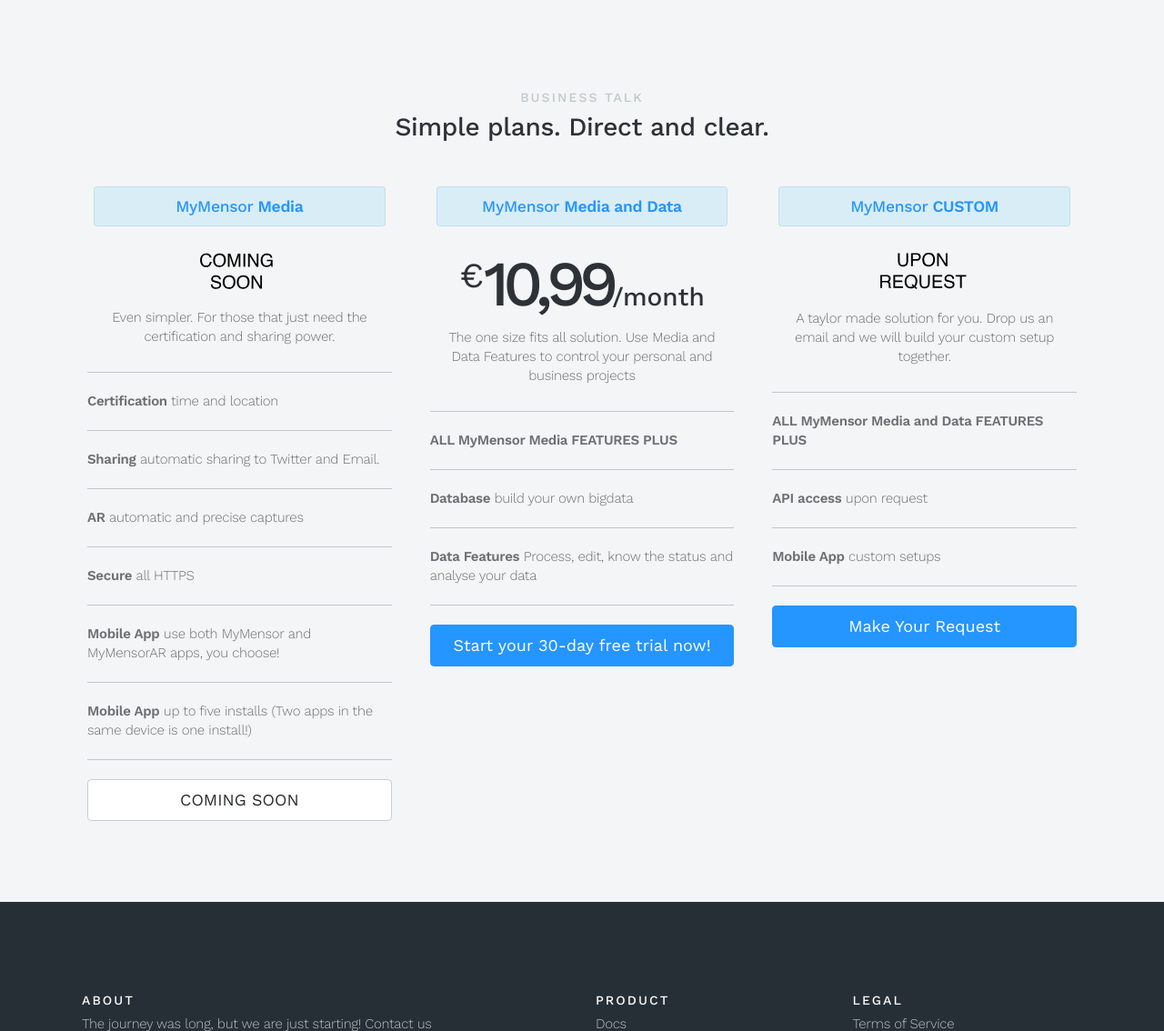
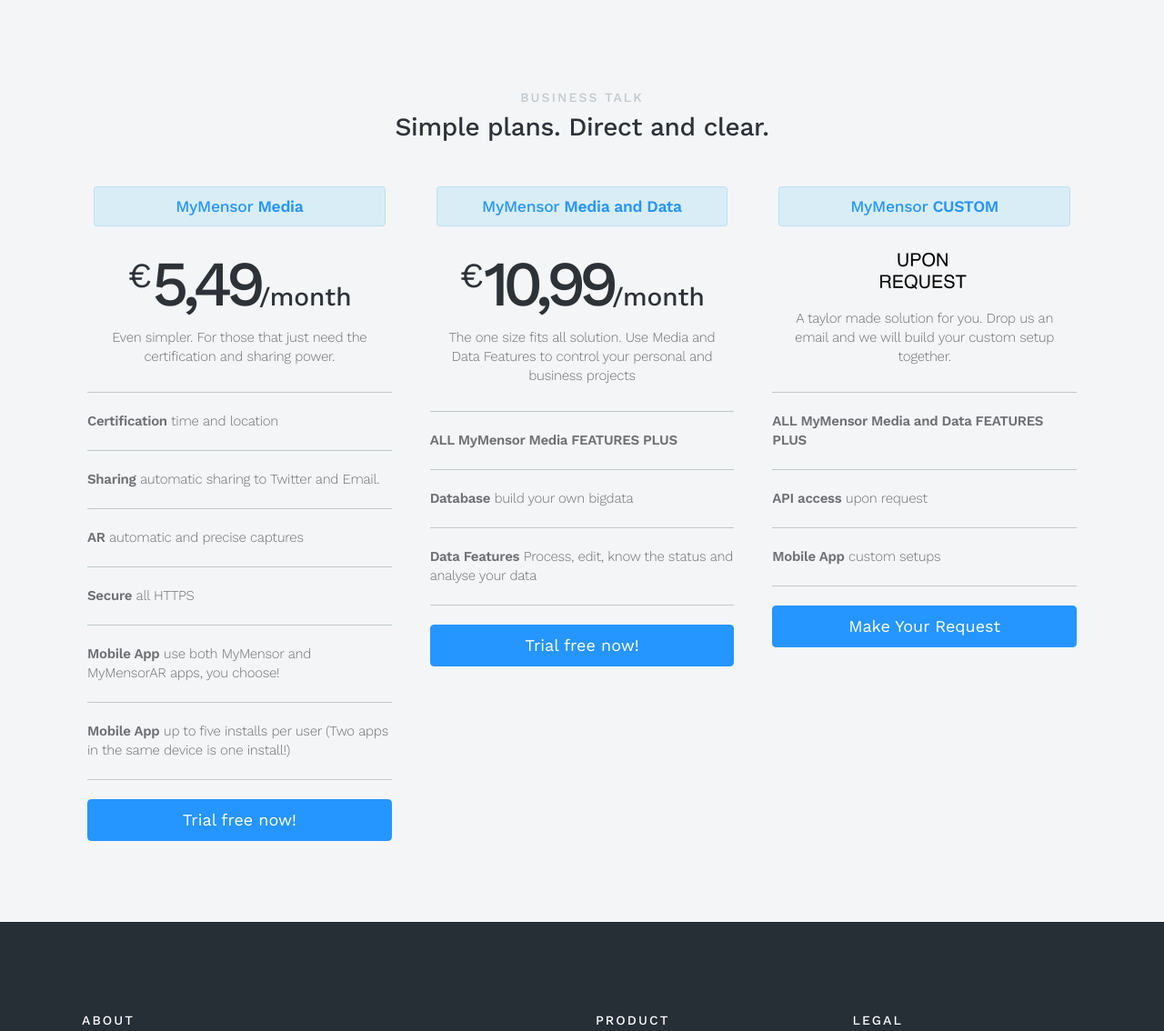
Before and after one commit to jorgercg/MyMensorWebsite, a Django app: page /en/ in a window 1280 px wide. Shown: the part 4785-5919 px from the top of the page at 91% size. Run offline with Django 3.2, Linux system fonts and the light colour scheme; some libraries are stand-ins or nearby versions.

Commit message:
10SET2017 11h42min

```diff
--- a/mymwebsite/templates/index.html
+++ b/mymwebsite/templates/index.html
@@ -110,7 +110,7 @@
                                 <p class="lead mb-4 text-muted">{% trans " Use images to control everything remotely <br> using an Android smartphone." %}</p>
                                 <a class="btn btn-primary btn-lg"
                                    href="https://app.mymensor.com/{{ LANGUAGE_CODE }}/accounts/register/"
-                                   role="button">{% trans "Start your 30-day free-trial now!" %}</a>
+                                   role="button">{% trans "Trial free now!" %}</a>
                             </div>
                         </div>
                     </div>
@@ -184,7 +184,7 @@
                             <p class="lead mb-4 text-muted">{% trans " Promote your work with the reliability of the MyMensor certification. Your customers and friends can easily check the location and date of the media capture, even without a MyMensor subscription." %}</p>
                             <a class="btn btn-secondary btn-lg btn-borderless"
                                href="https://app.mymensor.com/{{ LANGUAGE_CODE }}/accounts/register/"
-                               role="button">{% trans "Start your 30-day free-trial now!" %}</a>
+                               role="button">{% trans "Trial free now!" %}</a>
                         </div>
                     </div>
                 </div>
@@ -287,13 +287,8 @@
                         <div class="col-md-4 px-4 pb-2 mb-5">
                             <div class="px-2 mb-2">
                                 <h5 class="text-primary mb-4 alert alert-info">MyMensor <strong>Media</strong></h5>
-                                {% if LANGUAGE_CODE == "pt" %}
-                                    <img class="mb-4" src="{% static "images/comingsooncomp_pt.svg" %}">
-                                {% elif LANGUAGE_CODE == "pt-br" %}
-                                    <img class="mb-4" src="{% static "images/comingsooncomp_pt_BR.svg" %}">
-                                {% else %}
-                                    <img class="mb-4" src="{% static "images/comingsooncomp.svg" %}">
-                                {% endif %}
+                                <h3 id="priceeurmedia" style="font-size: 5rem; letter-spacing: -.5rem;"><span id="currency" style="font-size: 2.75rem; position: relative; font-weight: 400; top: -20px; letter-spacing: 0px;">€</span>5,49<span style="font-size: 2rem; letter-spacing: 0px;">{% trans "/month" %}</span></h3>
+                                <h3 hidden id="priceusdmedia" style="font-size: 5rem; letter-spacing: -.5rem;"><span id="currency" style="font-size: 2.75rem; position: relative; font-weight: 400; top: -20px; letter-spacing: 0px;">$</span>5.99<span style="font-size: 2rem; letter-spacing: 0px;">{% trans "/month" %}</span></h3>
                                 <p class="pb-2">{% trans "Even simpler. For those that just need the certification and sharing power." %}</p>
                             </div>
 
@@ -307,17 +302,18 @@
                                     <strong>{% trans "AR" %}</strong>{% trans " automatic and precise captures" %}</li>
                                 <li class="py-4"><strong>{% trans "Secure" %}</strong>{% trans " all HTTPS" %}</li>
                                 <li class="py-4"><strong>{% trans "Mobile App" %}</strong>{% trans " use both MyMensor and MyMensorAR apps, you choose!" %}</li>
-                                <li class="py-4"><strong>{% trans "Mobile App" %}</strong>{% trans " up to five installs (Two apps in the same device is one install!)" %}</li>
+                                <li class="py-4"><strong>{% trans "Mobile App" %}</strong>{% trans " up to five installs per user (Two apps in the same device is one install!)" %}</li>
                             </ul>
-
-                            <button class="btn btn-lg btn-secondary btn-block">{% trans "COMING SOON" %}</button>
+                            <a class="btn btn-primary btn-lg btn-block"
+                               href="https://app.mymensor.com/{{ LANGUAGE_CODE }}/accounts/register/"
+                               role="button">{% trans "Trial free now!" %}</a>
                         </div>
 
                         <div class="col-md-4 px-4 pb-2 mb-5">
                             <div class="px-2">
                                 <h5 class="text-primary mb-4 alert alert-info">MyMensor <strong>Media and Data</strong></h5>
-                                <h3 id="priceeur" style="font-size: 5rem; letter-spacing: -.5rem;"><span id="currency" style="font-size: 2.75rem; position: relative; font-weight: 400; top: -20px; letter-spacing: 0px;">€</span>10,99<span style="font-size: 2rem; letter-spacing: 0px;">{% trans "/month" %}</span></h3>
-                                <h3 hidden id="priceusd" style="font-size: 5rem; letter-spacing: -.5rem;"><span id="currency" style="font-size: 2.75rem; position: relative; font-weight: 400; top: -20px; letter-spacing: 0px;">$</span>11.99<span style="font-size: 2rem; letter-spacing: 0px;">{% trans "/month" %}</span></h3>
+                                <h3 id="priceeurmediaanddata" style="font-size: 5rem; letter-spacing: -.5rem;"><span id="currency" style="font-size: 2.75rem; position: relative; font-weight: 400; top: -20px; letter-spacing: 0px;">€</span>10,99<span style="font-size: 2rem; letter-spacing: 0px;">{% trans "/month" %}</span></h3>
+                                <h3 hidden id="priceusdmediaanddata" style="font-size: 5rem; letter-spacing: -.5rem;"><span id="currency" style="font-size: 2.75rem; position: relative; font-weight: 400; top: -20px; letter-spacing: 0px;">$</span>11.99<span style="font-size: 2rem; letter-spacing: 0px;">{% trans "/month" %}</span></h3>
                                 <p class="pb-2">{% trans "The one size fits all solution. Use Media and Data Features to control your personal and business projects" %}</p>
                             </div>
 
@@ -330,7 +326,7 @@
                             </ul>
                             <a class="btn btn-primary btn-lg btn-block"
                                href="https://app.mymensor.com/{{ LANGUAGE_CODE }}/accounts/register/"
-                               role="button">{% trans "Start your 30-day free trial now!" %}</a>
+                               role="button">{% trans "Trial free now!" %}</a>
                         </div>
                         <div class="col-md-4 px-4 pb-1 mb-5">
                             <div class="px-2">
@@ -387,17 +383,23 @@
                 }
             });
             var counter = 0;
-            var pric_elem0 = document.getElementById("priceeur");
-            var pric_elem2 = document.getElementById("priceusd");
+            var pric_elem1 = document.getElementById("priceeurmedia");
+            var pric_elem2 = document.getElementById("priceusdmedia");
+            var pric_elem3 = document.getElementById("priceeurmediaanddata");
+            var pric_elem4 = document.getElementById("priceusdmediaanddata");
             setInterval(change, 3000);
             function change() {
                 if (counter == 0) {
-                    pric_elem0.hidden=true;
+                    pric_elem1.hidden=true;
                     pric_elem2.hidden=false;
+                    pric_elem3.hidden=true;
+                    pric_elem4.hidden=false;
                 }
                 if (counter == 1) {
-                    pric_elem0.hidden=false;
+                    pric_elem1.hidden=false;
                     pric_elem2.hidden=true;
+                    pric_elem3.hidden=false;
+                    pric_elem4.hidden=true;
                 }
                 counter++;
                 if(counter >= 2) { counter = 0; }
```
Also changed, not shown: locale/en/LC_MESSAGES/django.po, locale/pt/LC_MESSAGES/django.po, locale/pt_BR/LC_MESSAGES/django.po, 2 other files.
